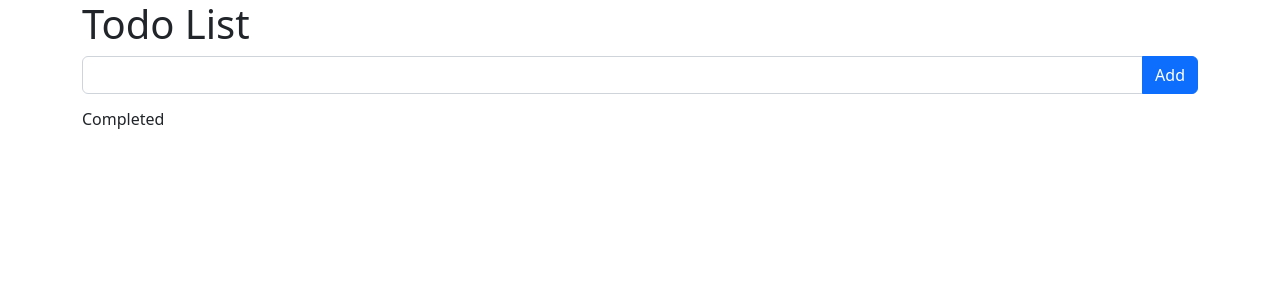
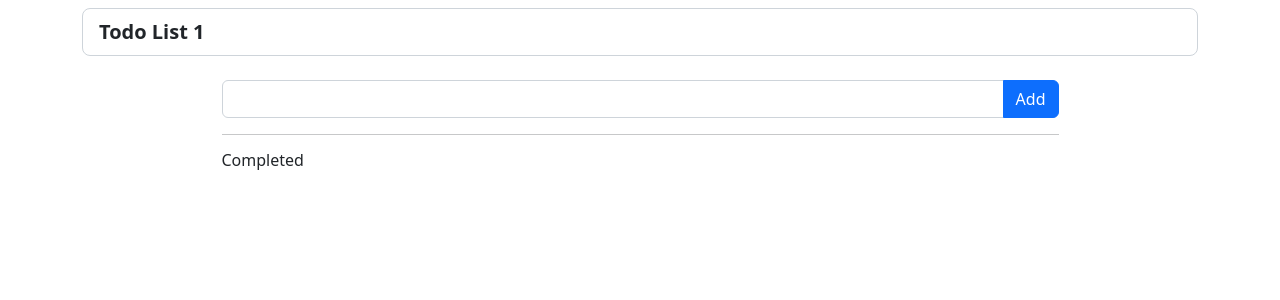
Before and after one commit to kjones7/cra-todo, a React (Create React App) app: page / in a window 1280 px wide. Shown: the top 300 px of the page. Built offline with nearby package versions, Linux system fonts and the light colour scheme.

Commit message:
Minor UI changes to prepare for adding titles to todo lists
- Add non-functional title element
- Centered todo list UI

```diff
--- a/src/Todo.tsx
+++ b/src/Todo.tsx
@@ -69,20 +69,21 @@ function Todo() {
 
     return (
         <div className="container">
-            <h1 className="display-6">Todo List</h1>
-            <Form onSubmit={handleFormSubmit}>
-                <Form.Group>
+            <Form.Control type="text" value="Todo List 1" className="form-control-lg mb-4 mt-2 fw-semibold"/>
+            <Form onSubmit={handleFormSubmit} className="d-flex flex-column align-items-center justify-content-center">
+                <Form.Group className="w-75">
                     <InputGroup className="mb-3">
                         <Form.Control type="text" value={addTaskInputValue} onChange={handleAddTaskInputChange}/>
                         <Button type="submit" variant="primary">
                             Add
                         </Button>
                     </InputGroup>
+                    <hr></hr>
                 </Form.Group>
-                <Form.Group>
+                <Form.Group className="w-75">
                     {incompleteTasks}
                 </Form.Group>
-                <Form.Group>
+                <Form.Group className="w-75">
                     <h6>Completed</h6>
                     {completedTasks}
                 </Form.Group>
```
